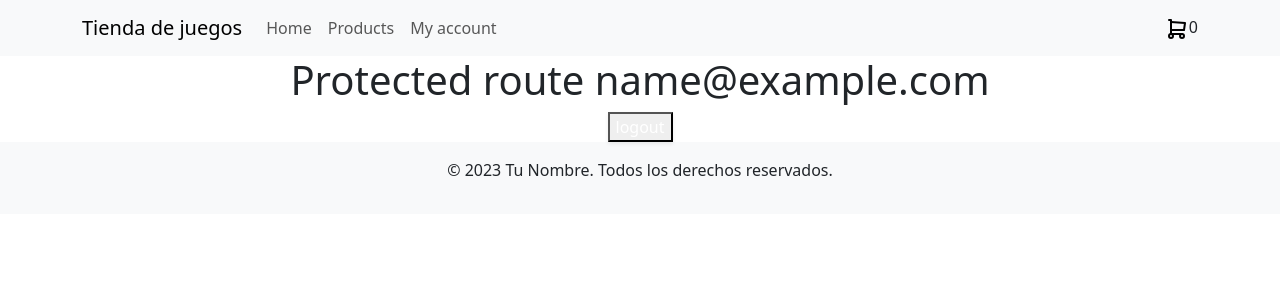
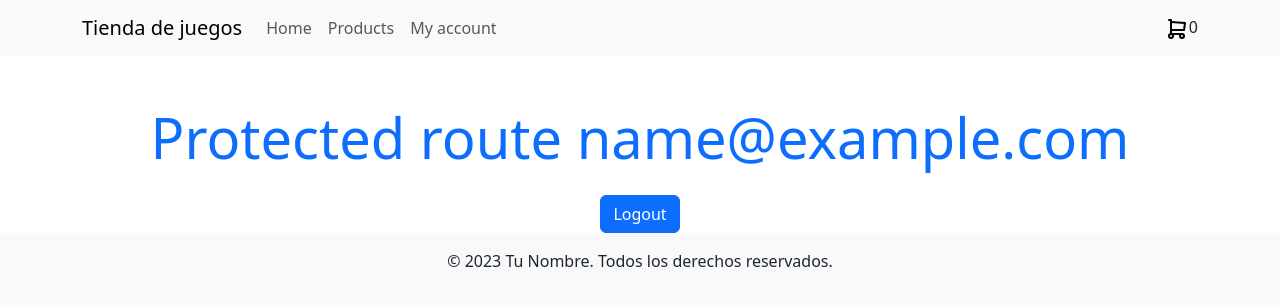
Before and after one commit to ramabeni94dev/react-coderhouse, a React (Create React App) app: page /login in a window 1280 px wide. Both pictures are taken after typing "name@example.com", "Sample123" into the empty fields and a click on the button "Sign In". Shown: the top 306 px of the page. Built offline with nearby package versions, Linux system fonts and the light colour scheme.

Commit message:
change myaccount css

```diff
--- a/src/componentes/navbar/navbar.jsx
+++ b/src/componentes/navbar/navbar.jsx
@@ -25,7 +25,7 @@ function CollapsibleExample() {
   return (
     <Navbar collapseOnSelect expand="lg" className="bg-body-tertiary">
       <Container>
-        <Navbar.Brand href="#home">Tienda de juegos</Navbar.Brand>
+        <Navbar.Brand href="home">Tienda de juegos</Navbar.Brand>
         <Navbar.Toggle aria-controls="responsive-navbar-nav" />
         <Navbar.Collapse id="responsive-navbar-nav">
           <Nav className="me-auto">
--- a/src/pages/MyAccount/myaccount.jsx
+++ b/src/pages/MyAccount/myaccount.jsx
@@ -7,17 +7,17 @@ const MyAccount = ({ onLogout, user }) => {
     onLogout(null);
     navigate("/login");
   };
+
   return (
-    <section className="max-w-3xl m-auto flex flex-col">
-      <h1 className="font-extrabold text-transparent text-6xl bg-clip-text bg-gradient-to-r from-indigo-700 to-[#a64aff] text-center">
+    <section className="container mt-5">
+      <h1 className="text-center font-weight-bold text-primary display-4">
         Protected route {user?.email}
       </h1>
-      <button
-        onClick={handleLogout}
-        className="block mt-8 w-full max-w-[200px] rounded-md bg-indigo-600 px-3.5 py-2.5 text-center text-sm font-semibold text-white shadow-sm hover:bg-indigo-500 focus-visible:outline focus-visible:outline-2 focus-visible:outline-offset-2 focus-visible:outline-indigo-600 self-center"
-      >
-        logout
-      </button>
+      <div className="text-center">
+        <button onClick={handleLogout} className="btn btn-primary mt-3">
+          Logout
+        </button>
+      </div>
     </section>
   );
 };
```
